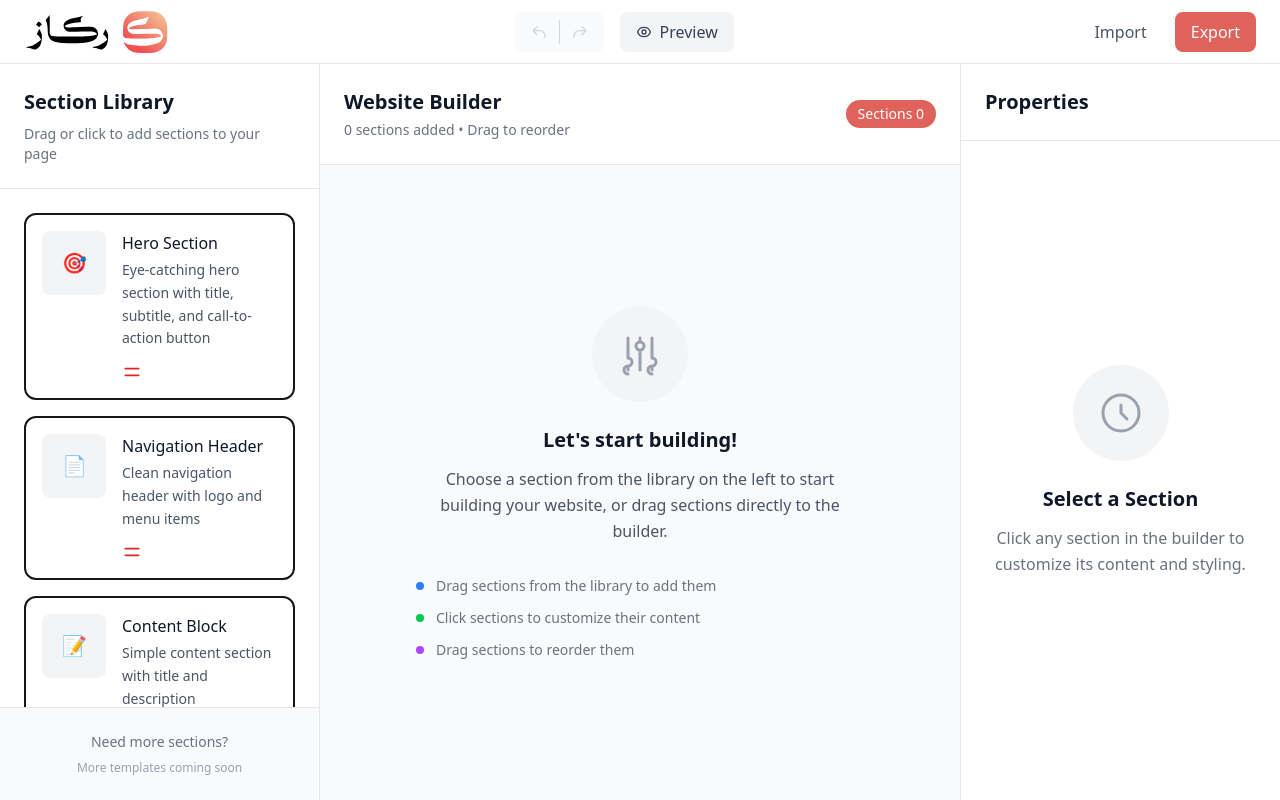
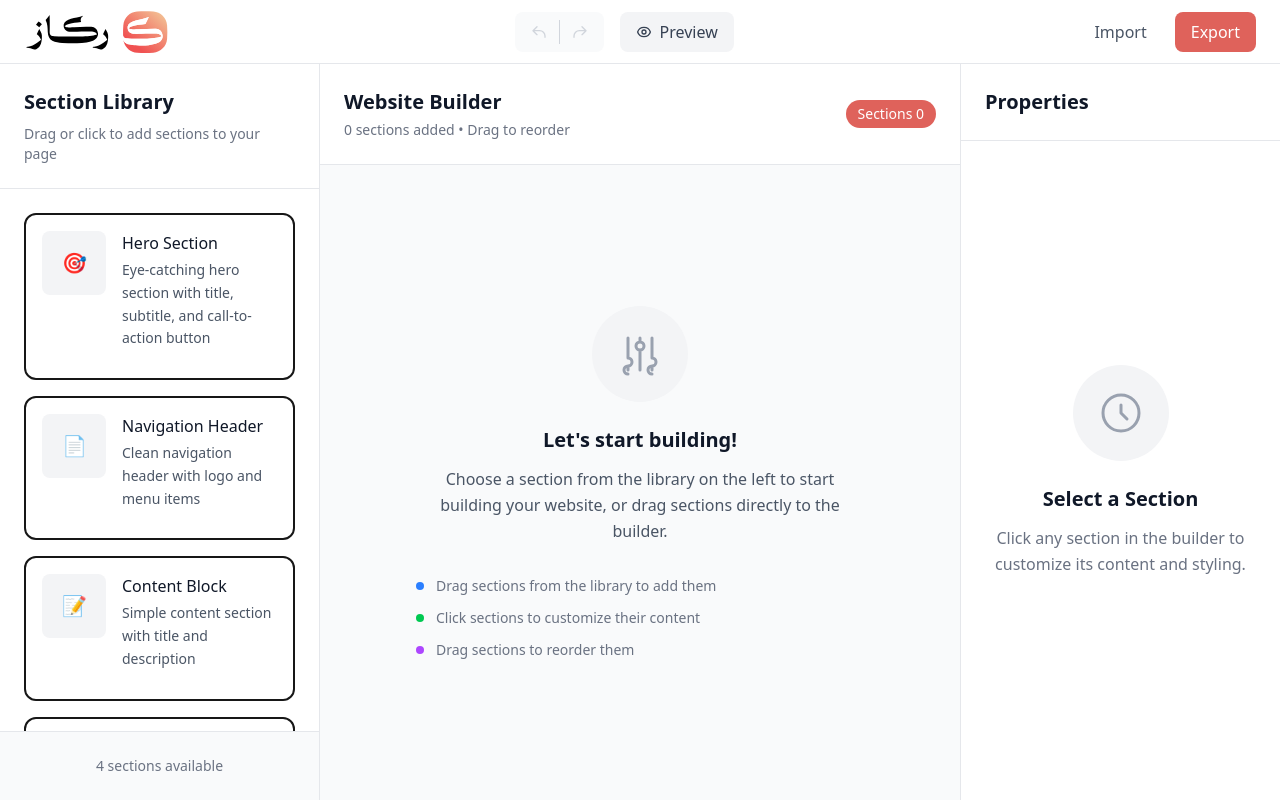
Before and after one commit to TheCodby/mini-website-builder-rekaz, a Next.js app: page / in a window 1280 px wide. Built offline with nearby package versions, Linux system fonts and the light colour scheme.

Commit message:
refactor: Changed footer text to something meaningful

```diff
--- a/src/components/SectionLibrary.tsx
+++ b/src/components/SectionLibrary.tsx
@@ -157,25 +157,6 @@ export const SectionLibrary = ({
                     <p className="text-sm text-gray-600 leading-relaxed mb-3">
                       {template.description}
                     </p>
-                    <div className="flex items-center text-xs text-gray-500">
-                      <svg
-                        className="w-5 h-5 text-primary-600"
-                        fill="none"
-                        stroke="currentColor"
-                        viewBox="0 0 24 24"
-                      >
-                        <path
-                          strokeLinecap="round"
-                          strokeLinejoin="round"
-                          strokeWidth={2}
-                          d={
-                            isMobile
-                              ? "M12 6v6m0 0v6m0-6h6m-6 0H6"
-                              : "M4 8h16M4 16h16"
-                          }
-                        />
-                      </svg>
-                    </div>
                   </div>
                 </div>
               </DraggableTemplate>
@@ -188,8 +169,10 @@ export const SectionLibrary = ({
       {!isMobile && (
         <div className="p-6 border-t border-gray-200 bg-gray-50">
           <div className="text-center">
-            <p className="text-sm text-gray-500 mb-2">Need more sections?</p>
-            <p className="text-xs text-gray-400">More templates coming soon</p>
+            <p className="text-sm text-gray-500">
+              {sectionTemplates.length} section
+              {sectionTemplates.length !== 1 ? "s" : ""} available
+            </p>
           </div>
         </div>
       )}
```
